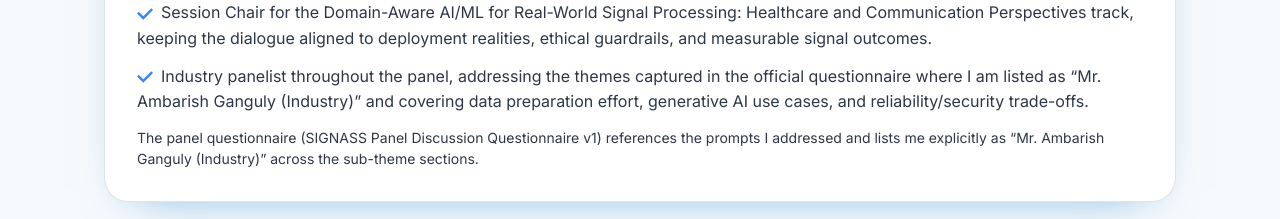
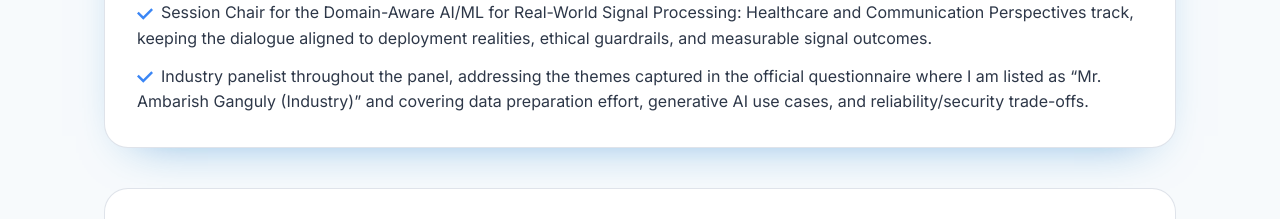
Before and after one commit to ambarishg/AmbarishWEBSITE, a React (Vite) app: page /speaking-conferences/signass-2006 in a window 1280 px wide. Shown: the part 1220-1439 px from the top of the page. Built offline with nearby package versions, Linux system fonts and the light colour scheme; no server answers.

Commit message:
Speaking and Conf added

```diff
--- a/src/pages/Signass2006.jsx
+++ b/src/pages/Signass2006.jsx
@@ -108,10 +108,7 @@ const Signass2006 = () => {
                   {highlight}
                 </Text>
               ))}
-              <Text color={bodyColor} fontSize="sm">
-                The panel questionnaire (SIGNASS Panel Discussion Questionnaire v1) references the prompts I addressed
-                and lists me explicitly as “Mr. Ambarish Ganguly (Industry)” across the sub-theme sections.
-              </Text>
+
             </Stack>
           </Stack>
 
```
